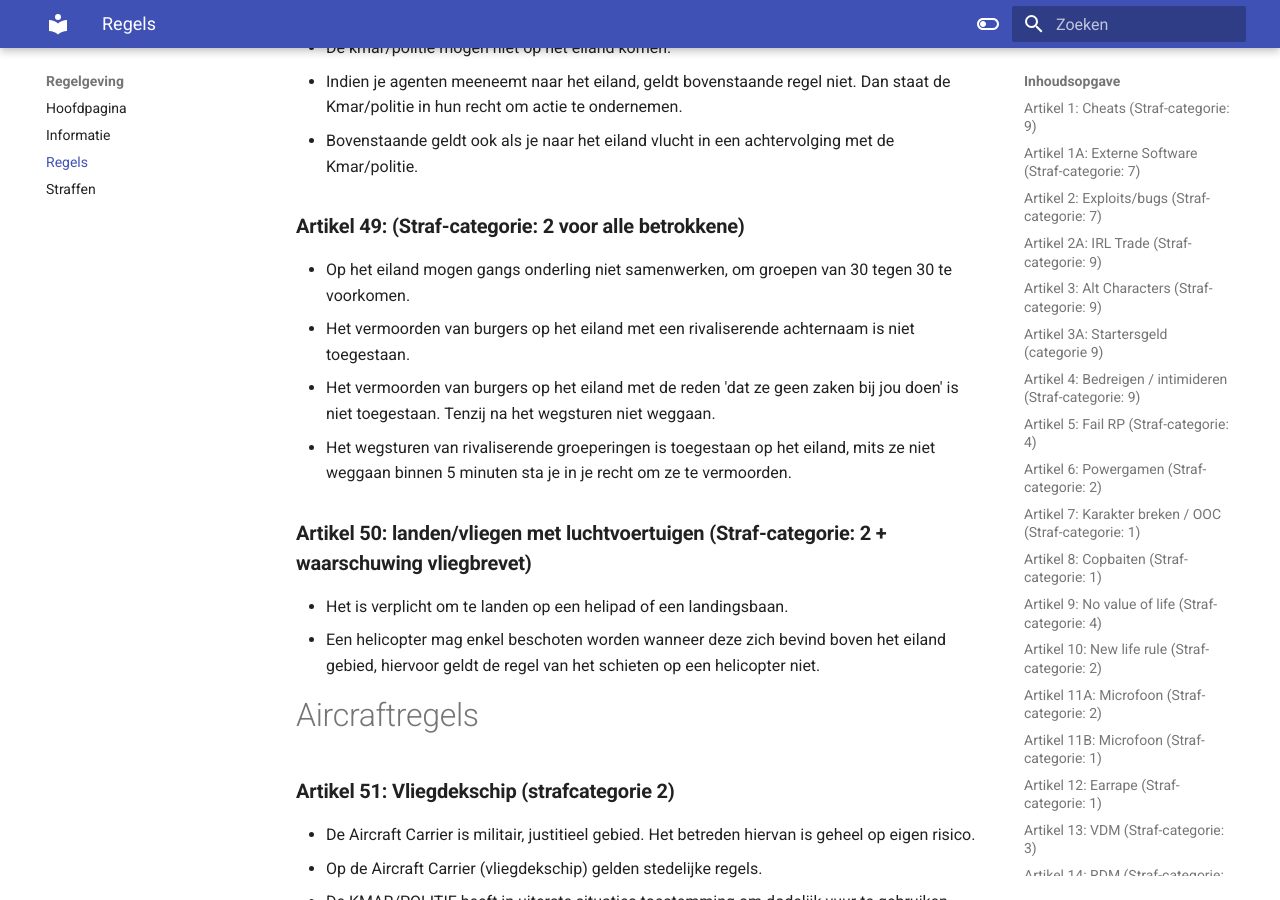
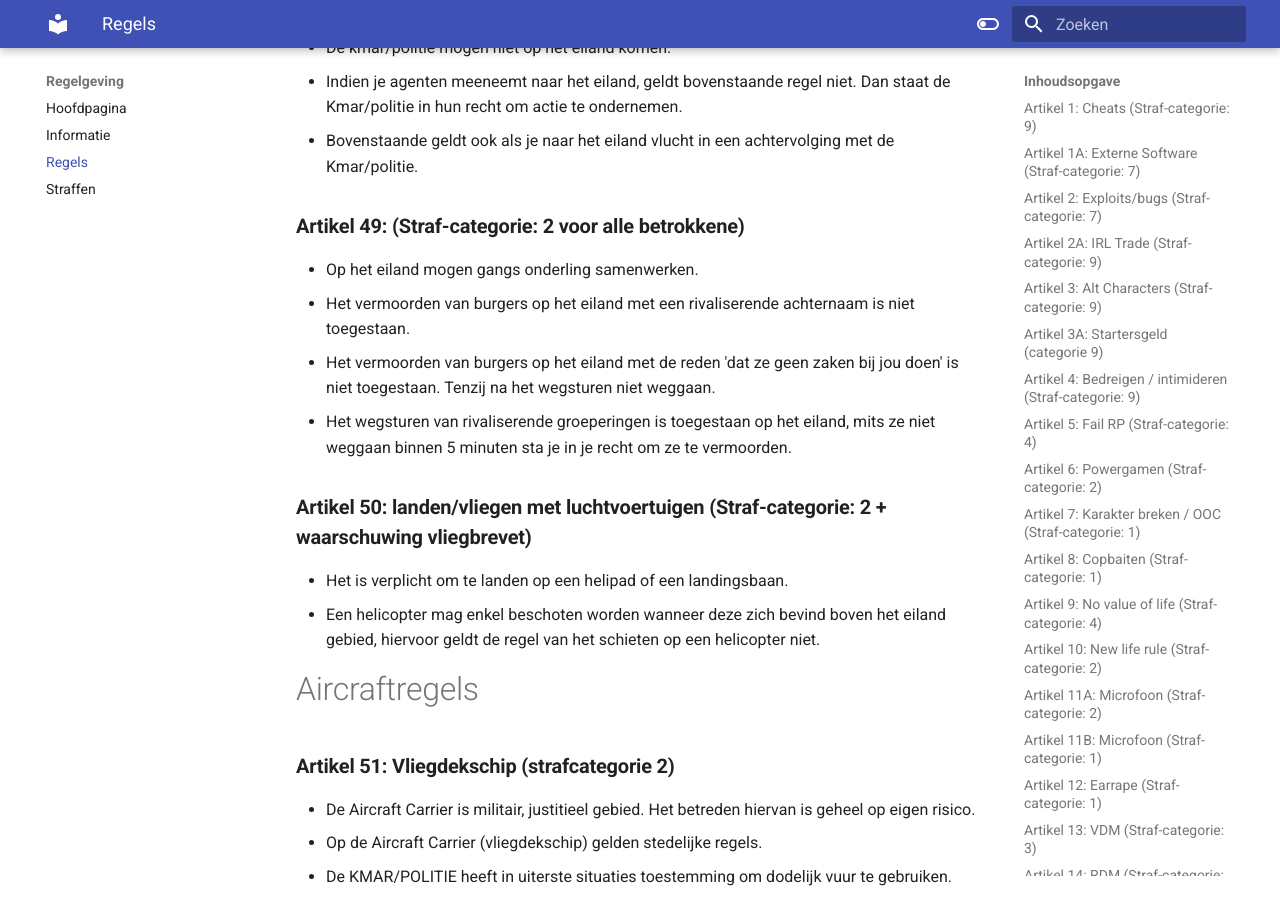
Before and after one commit to ZuiderVeenRP/apv, an MkDocs documentation site: the page built from docs/algemeen.md, in a window 1280 px wide and 900 px high, scrolled down 20178 px. Built offline with MkDocs 1.6.1 and Material for MkDocs 9.7.7, drawn with Linux system fonts in a browser that asks for light colours; comment, search, counter and statistics services are not loaded.

Commit message:
Update algemeen.md

```diff
--- a/docs/algemeen.md
+++ b/docs/algemeen.md
@@ -453,7 +453,7 @@ Voorbeelden onder bovenstaand zijn uitspraken als "L" in Twitter.
 - Bovenstaande geldt ook als je naar het eiland vlucht in een achtervolging met de Kmar/politie.
 
 ### **Artikel 49: (Straf-categorie: 2 voor alle betrokkene)**
-- Op het eiland mogen gangs onderling niet samenwerken, om groepen van 30 tegen 30 te voorkomen.
+- Op het eiland mogen gangs onderling samenwerken.
 - Het vermoorden van burgers op het eiland met een rivaliserende achternaam is niet toegestaan.
 - Het vermoorden van burgers op het eiland met de reden  'dat ze geen zaken bij jou doen' is niet toegestaan. Tenzij na het wegsturen niet weggaan.
 -  Het wegsturen van rivaliserende groeperingen is toegestaan op het eiland, mits ze niet weggaan binnen 5 minuten sta je in je recht om ze te vermoorden.
```
